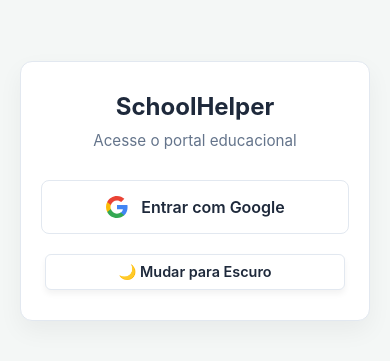
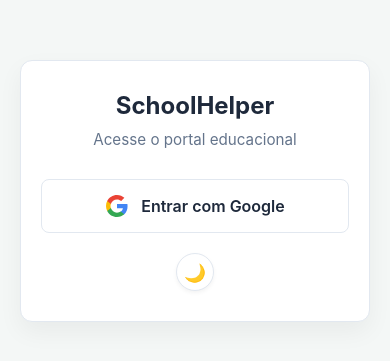
Before and after one commit to DevaJunior/school-helper, a React (Vite) app: page / in a window 390 px wide. Shown: the part 231-592 px from the top of the page. Built offline with nearby package versions, Linux system fonts and the light colour scheme; no server answers.

Commit message:
<style: renders/components/ThemeToggle> Refinamento do butão e responsividade

```diff
--- a/frontend/renders/components/ThemeToggle/index.tsx
+++ b/frontend/renders/components/ThemeToggle/index.tsx
@@ -1,13 +1,14 @@
 import React from 'react';
 import './styles.css';
-import { useThemeStore } from './../../../src/store/useThemeStore';
+import { useThemeStore } from '../../../src/store/useThemeStore';
 
 export const ThemeToggle: React.FC = () => {
   const { theme, toggleTheme } = useThemeStore();
 
   return (
-    <button className="toggle-button" onClick={toggleTheme}>
-      {theme === 'light' ? '🌙 Mudar para Escuro' : '☀️ Mudar para Claro'}
+    <button className="toggle-button" onClick={toggleTheme} aria-label="Alternar Tema">
+      <span className="toggle-icon">{theme === 'light' ? '🌙' : '☀️'}</span>
+      <span className="toggle-text">{theme === 'light' ? 'Escuro' : 'Claro'}</span>
     </button>
   );
 };
--- a/frontend/renders/components/ThemeToggle/styles.css
+++ b/frontend/renders/components/ThemeToggle/styles.css
@@ -2,9 +2,9 @@
   background-color: var(--surface-color);
   color: var(--text-primary);
   border: 1px solid var(--border-color);
-  padding: 12px 24px;
+  padding: 8px 16px;
   border-radius: 8px;
-  font-size: 1rem;
+  font-size: 0.95rem;
   font-weight: 600;
   cursor: pointer;
   transition: all var(--transition-speed) ease;
@@ -12,47 +12,40 @@
   align-items: center;
   justify-content: center;
   gap: 8px;
-  box-shadow: 0 4px 6px rgba(0, 0, 0, 0.05);
+  box-shadow: 0 2px 4px rgba(0, 0, 0, 0.05);
 }
 
 .toggle-button:hover {
   border-color: var(--primary-color);
   color: var(--primary-color);
-  transform: translateY(-2px);
+  transform: translateY(-1px);
+}
+
+.toggle-icon {
+  font-size: 1.1rem;
 }
 
 /* Responsividade Progressiva */
 
-/* Telas até 768px (Tablets pequenos) */
-@media (max-width: 768px) {
+@media (max-width: 600px) {
+  .toggle-text {
+    display: none; /* Esconde o texto no mobile */
+  }
+
   .toggle-button {
-    padding: 10px 20px;
-    font-size: 0.95rem;
+    padding: 0;
+    width: 38px;
+    height: 38px;
+    border-radius: 50%; /* Transforma em um botão circular */
   }
 }
 
-/* Telas até 600px (Smartphones grandes em paisagem) */
-@media (max-width: 600px) {
+@media (max-width: 320px) {
   .toggle-button {
-    width: 100%;
-    max-width: 300px;
+    width: 34px;
+    height: 34px;
+  }
+  .toggle-icon {
+    font-size: 1rem;
   }
 }
-
-/* Telas até 480px (Smartphones comuns) */
-@media (max-width: 480px) {
-  .toggle-button {
-    padding: 8px 16px;
-    font-size: 0.9rem;
-    border-radius: 6px;
-  }
-}
-
-/* Telas até 320px (Smartphones muito pequenos) */
-@media (max-width: 320px) {
-  .toggle-button {
-    padding: 6px 12px;
-    font-size: 0.85rem;
-    gap: 4px;
-  }
-}
```
